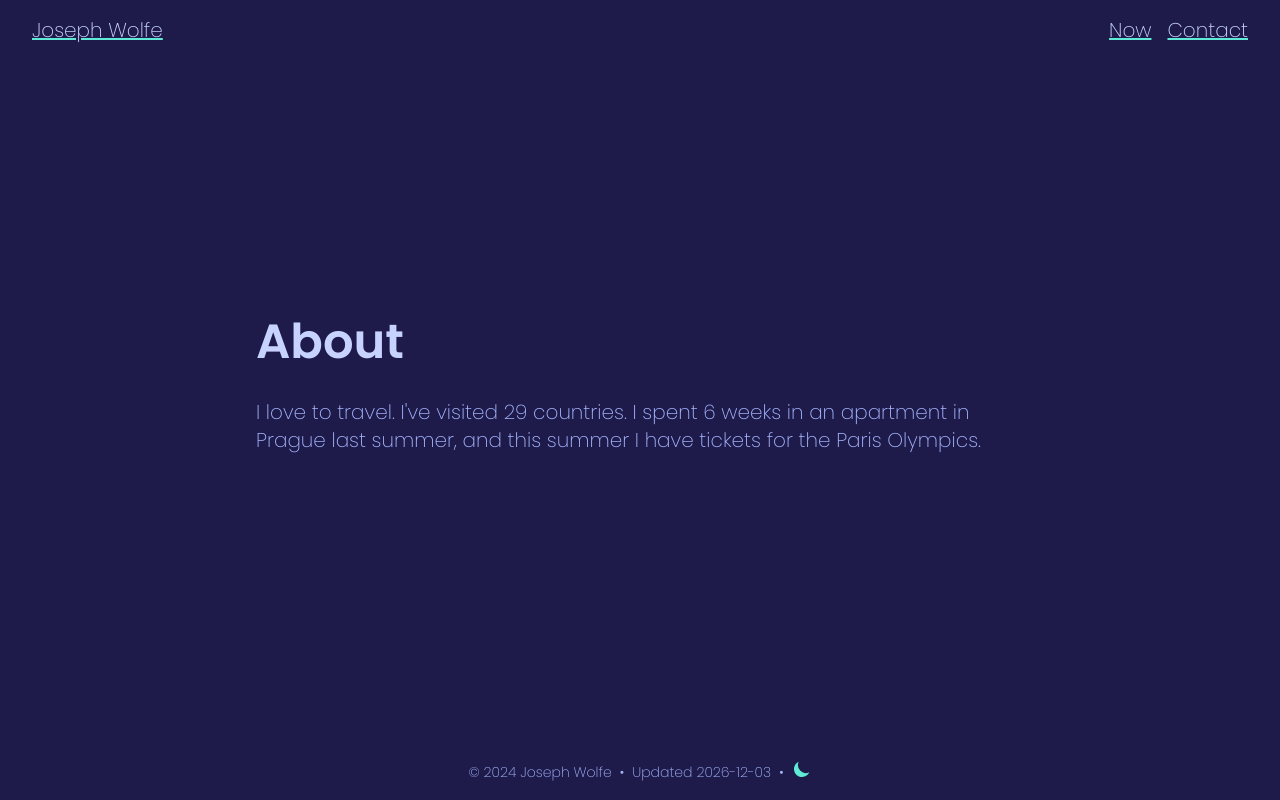
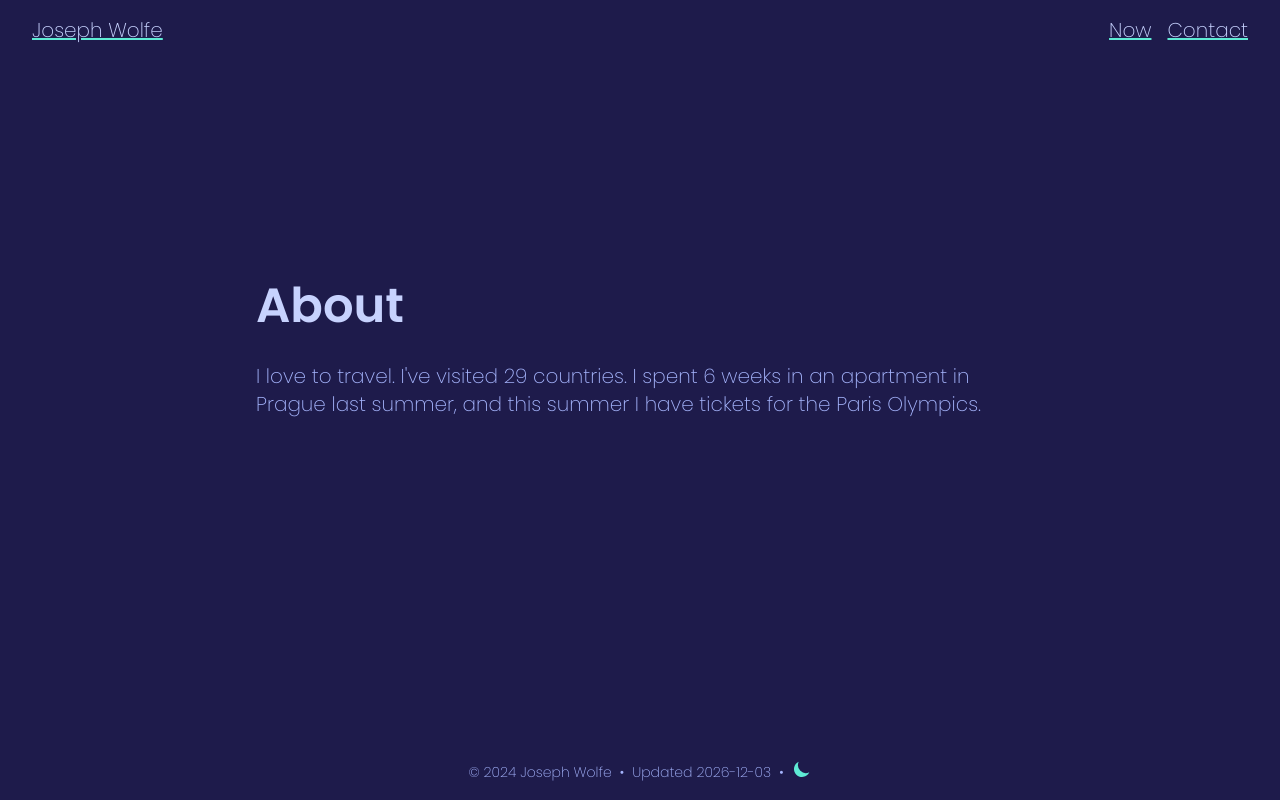
Before and after one commit to CharmedSatyr/personal-website, a Next.js app: page /about in a window 1280 px wide. Built offline with nearby package versions, Linux system fonts and the light colour scheme.

Commit message:
Margin adjustments

```diff
--- a/app/layout.tsx
+++ b/app/layout.tsx
@@ -58,7 +58,7 @@ const RootLayout = ({ children }: { children: React.ReactNode }) => {
 			<body className={`${poppins.variable} flex h-screen flex-col justify-between font-sans`}>
 				<ThemeProviders>
 					<Header />
-					<main className={`m-10 flex justify-center md:m-20`}>{children}</main>
+					<main className={`m-8 flex justify-center md:-mt-10`}>{children}</main>
 					<Footer />
 				</ThemeProviders>
 			</body>
```
